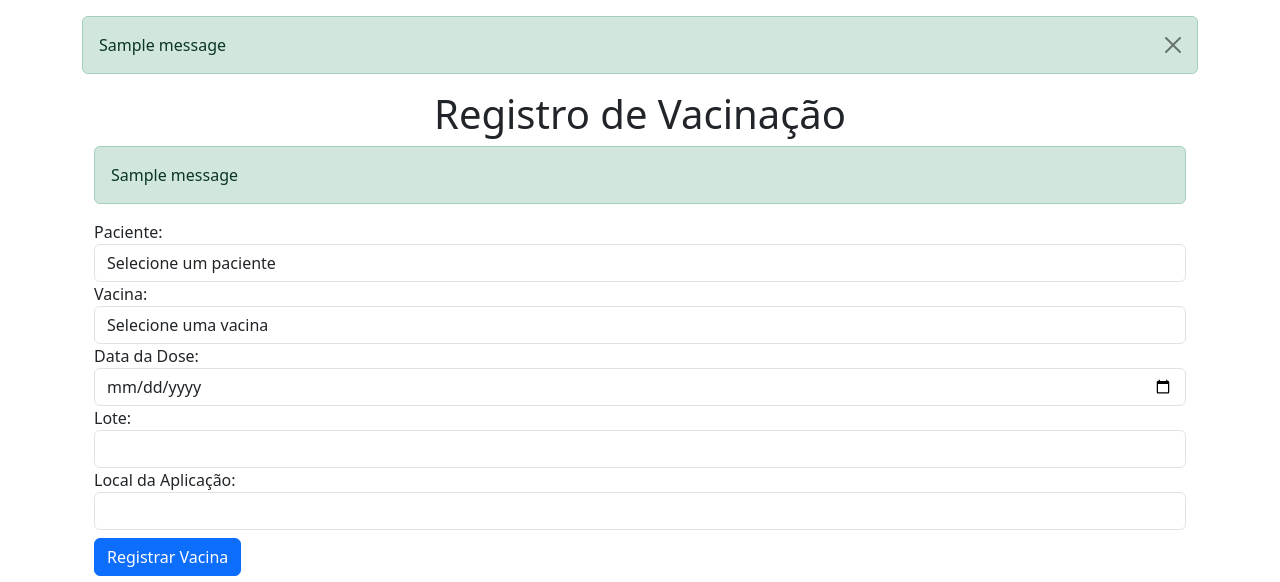
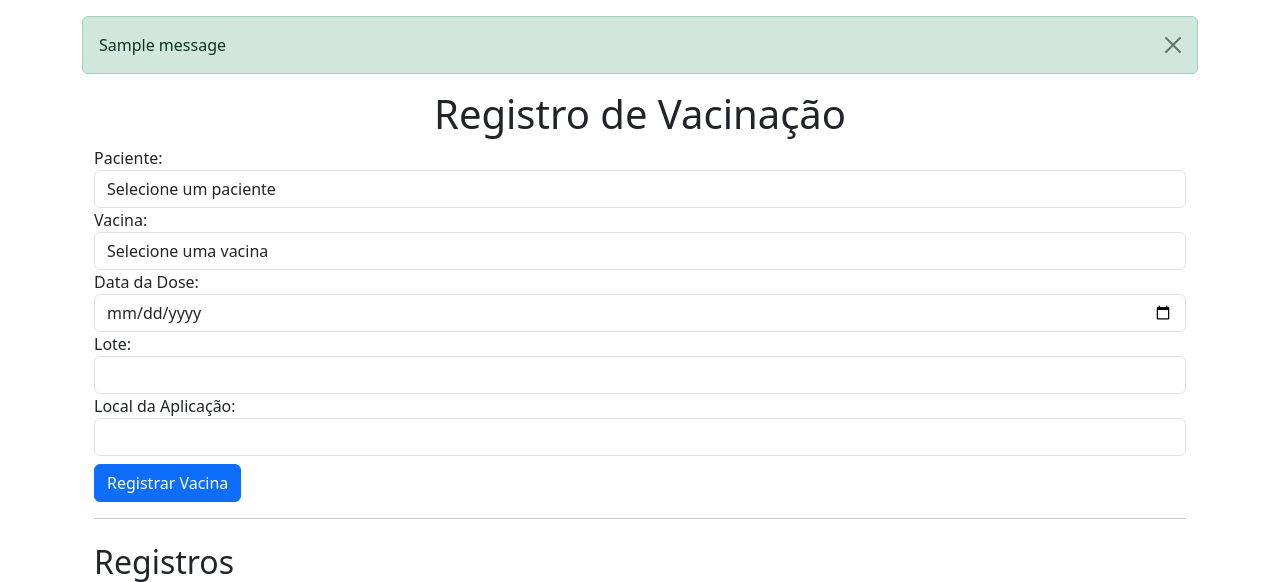
Before and after one commit to MatheusEdu12/vacina_acex, a Flask app: page / in a window 1280 px wide. Shown: the part 56-638 px from the top of the page. Run offline with Flask 3, Linux system fonts and the light colour scheme; tables that the repository leaves empty hold one stand-in row (values such as "Sample post"); one stand-in notice (Sample message) is shown.

Commit message:
fix mensagem de sucesso

```diff
--- a/templates/index.html
+++ b/templates/index.html
@@ -7,17 +7,7 @@
   <div class="container">
     <h1 class="text-center">Registro de Vacinação</h1>
 
-    {% with messages = get_flashed_messages(with_categories=true) %}
-      {% if messages %}
-        <div>
-          {% for category, message in messages %}
-            <div class="alert alert-{{ 'danger' if category == 'error' else category }}">
-              {{ message }}
-            </div>
-          {% endfor %}
-        </div>
-      {% endif %}
-    {% endwith %}
+
 
     <!-- Corrigido o endpoint da action para o blueprint registros -->
     <form method="POST" action="{{ url_for('registros.index') }}">
```
